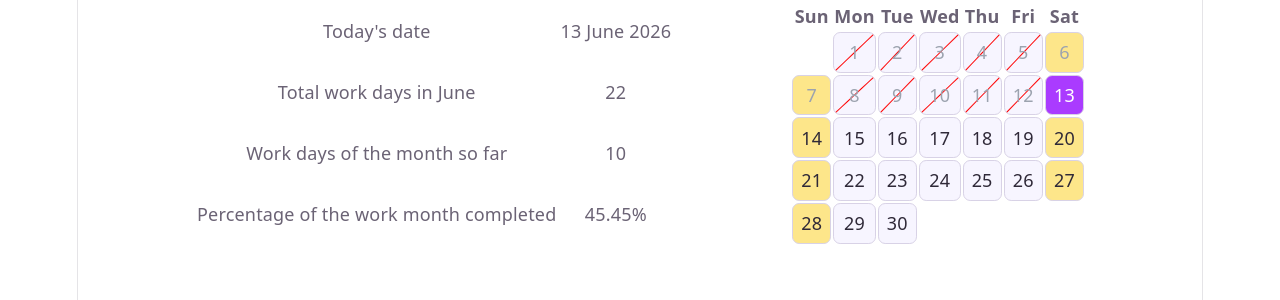
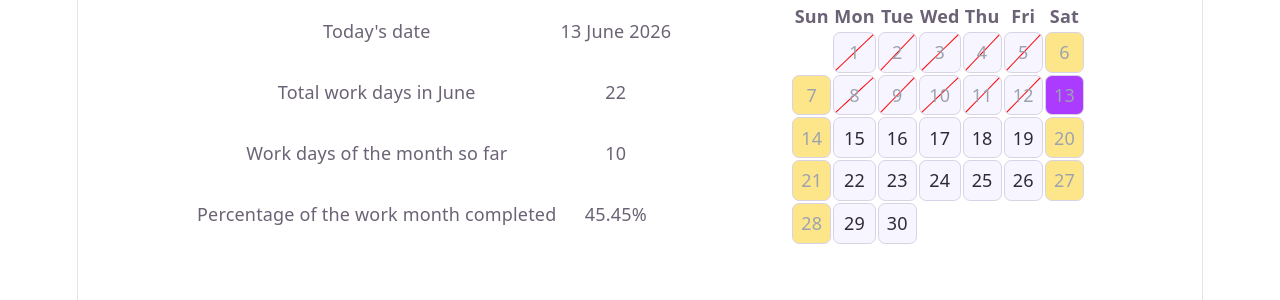
Before and after one commit to hwbrent/tempo, a React (Vite) app: page / in a window 1280 px wide. Shown: the top 300 px of the page. Built offline with nearby package versions, Linux system fonts and the light colour scheme.

Commit message:
Always show weekend text as faded

```diff
--- a/src/App.css
+++ b/src/App.css
@@ -38,6 +38,9 @@
 
 .calendar-day.weekend {
   background-color: var(--calendar-day-weekend);
+
+  /* dont allow to be overridden by .future */
+  color: var(--calendar-day-past) !important;
 }
 
 .calendar-day.past {
```
